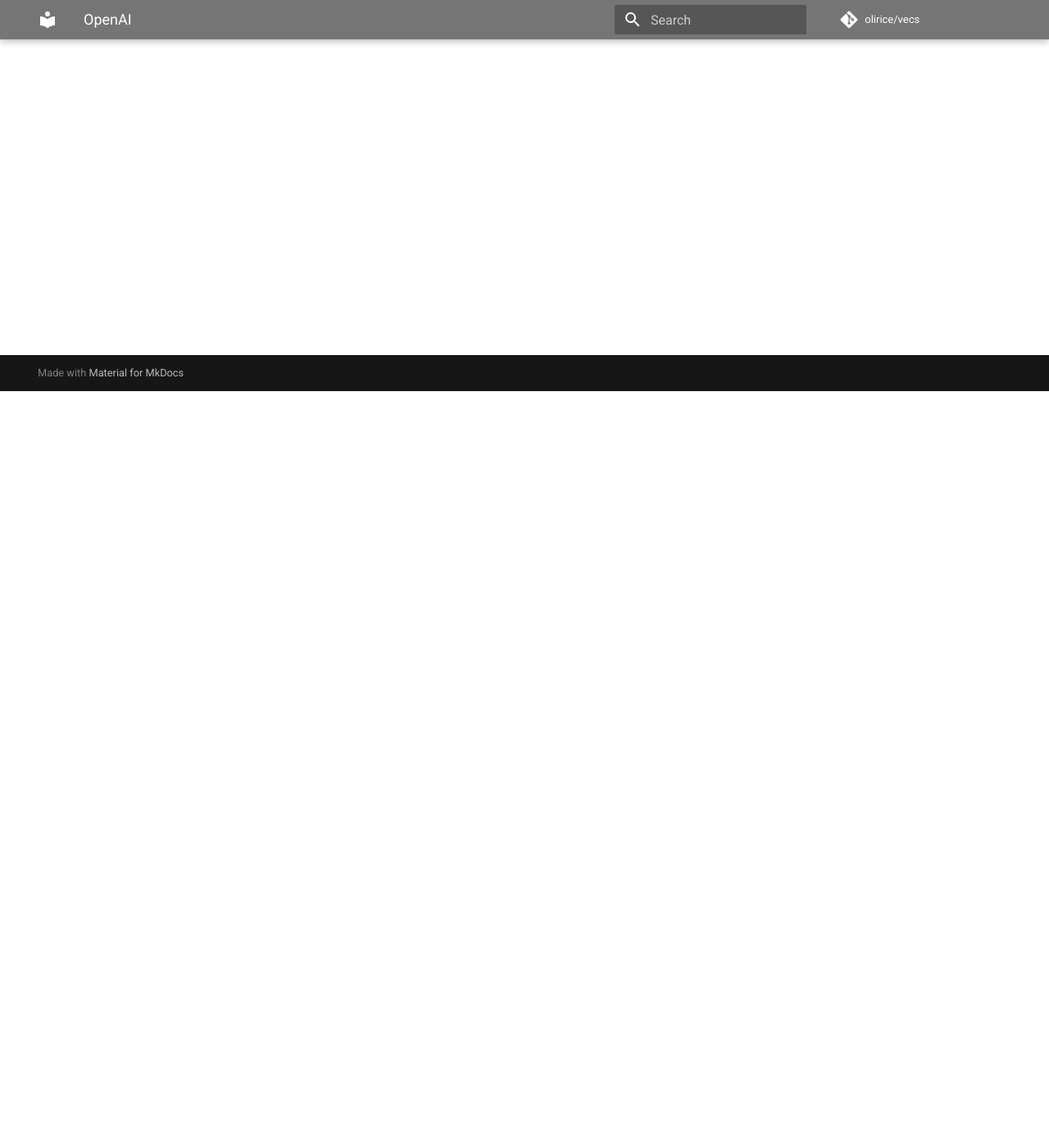
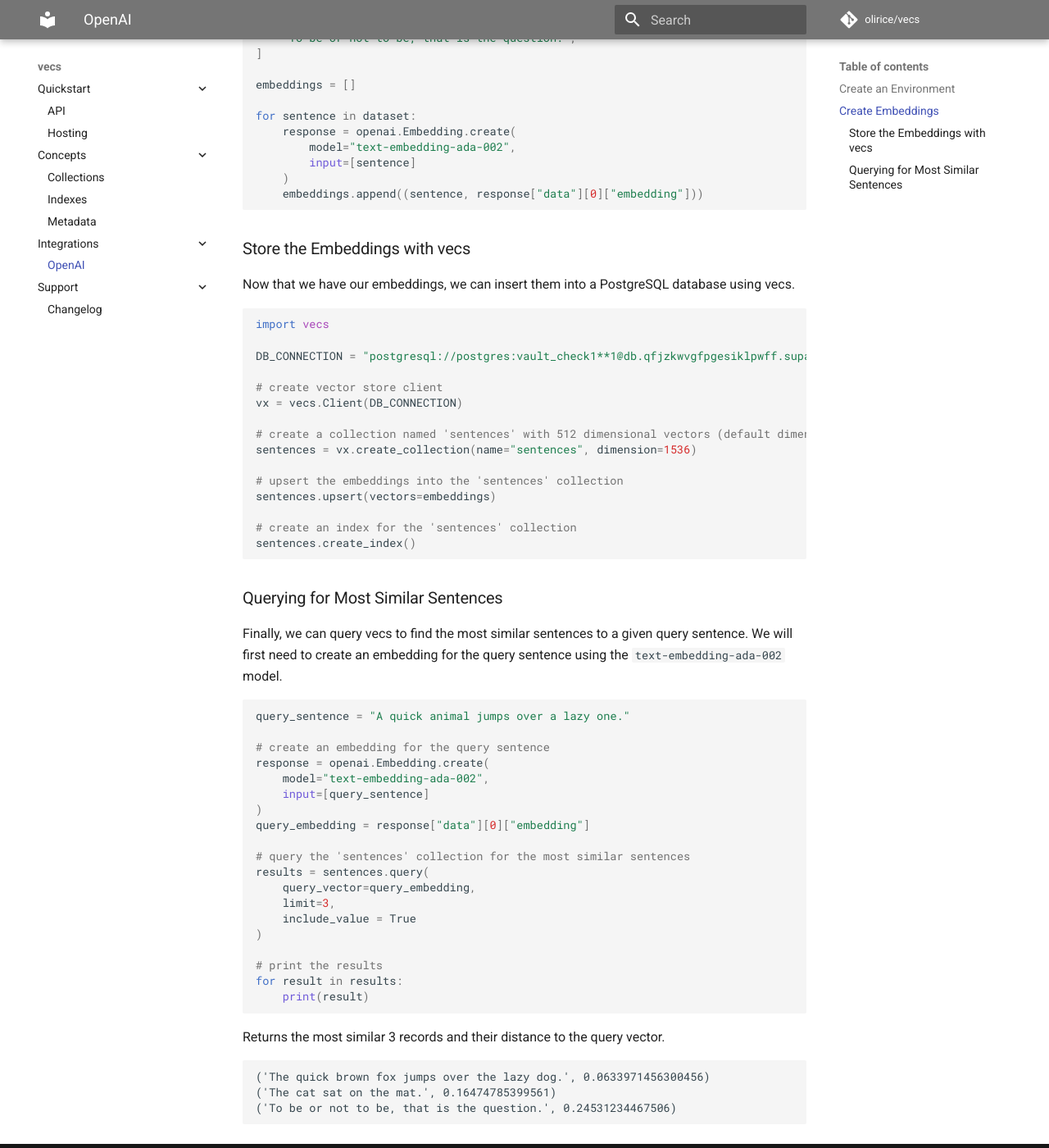
Before and after one commit to supabase/vecs, an MkDocs documentation site: the page built from docs/integrations_openai.md, in a window 1280 px wide and 1400 px high, scrolled down 923 px. Shown: the whole window at 82% size. Built offline with MkDocs 1.6.1 and Material for MkDocs 9.7.7, drawn with Linux system fonts in a browser that asks for light colours; comment, search, counter and statistics services are not loaded; some of the changed text lies outside the part shown.

Commit message:
openai example

````diff
--- a/docs/integrations_openai.md
+++ b/docs/integrations_openai.md
@@ -1 +1,99 @@
 # Integration: Open AI
+
+This guide will walk you through an example integration of the OpenAI API with the vecs Python library. We will create embeddings using OpenAI's `text-embedding-ada-002` model, insert these embeddings into a PostgreSQL database using vecs, and then query vecs to find the most similar sentences to a given query sentence.
+
+## Create an Environment
+
+First, you need to set up your environment. You will need Python 3.7 with the `vecs` and `openai` libraries installed.
+
+You can install the necessary Python libraries using pip:
+
+```
+pip install vecs openai
+```
+
+You'll also need:
+
+- [An OpenAI API Key](https://platform.openai.com/account/api-keys)
+- [A Postgres Database with the pgvector extension](hosting.md)
+
+## Create Embeddings
+
+Next, we will use OpenAI's `text-embedding-ada-002` model to create embeddings for a set of sentences.
+
+```python
+import openai
+
+openai.api_key = '<OPENAI-API-KEY>'
+
+dataset = [
+    "The cat sat on the mat.",
+    "The quick brown fox jumps over the lazy dog.",
+    "Friends, Romans, countrymen, lend me your ears",
+    "To be or not to be, that is the question.",
+]
+
+embeddings = []
+
+for sentence in dataset:
+    response = openai.Embedding.create(
+        model="text-embedding-ada-002",
+        input=[sentence]
+    )
+    embeddings.append((sentence, response["data"][0]["embedding"]))
+```
+
+### Store the Embeddings with vecs
+
+Now that we have our embeddings, we can insert them into a PostgreSQL database using vecs.
+
+```python
+import vecs
+
+DB_CONNECTION = "postgresql://postgres:vault_check1**1@db.qfjzkwvgfpgesiklpwff.supabase.co:5432/postgres"
+
+# create vector store client
+vx = vecs.Client(DB_CONNECTION)
+
+# create a collection named 'sentences' with 512 dimensional vectors (default dimension for text-embedding-ada-002)
+sentences = vx.create_collection(name="sentences", dimension=1536)
+
+# upsert the embeddings into the 'sentences' collection
+sentences.upsert(vectors=embeddings)
+
+# create an index for the 'sentences' collection
+sentences.create_index()
+```
+
+### Querying for Most Similar Sentences
+
+Finally, we can query vecs to find the most similar sentences to a given query sentence. We will first need to create an embedding for the query sentence using the `text-embedding-ada-002` model.
+
+```python
+query_sentence = "A quick animal jumps over a lazy one."
+
+# create an embedding for the query sentence
+response = openai.Embedding.create(
+    model="text-embedding-ada-002",
+    input=[query_sentence]
+)
+query_embedding = response["data"][0]["embedding"]
+
+# query the 'sentences' collection for the most similar sentences
+results = sentences.query(
+    query_vector=query_embedding,
+    limit=3,
+    include_value = True
+)
+
+# print the results
+for result in results:
+    print(result)
+```
+
+Returns the most similar 3 records and their distance to the query vector.
+```
+('The quick brown fox jumps over the lazy dog.', 0.0633971456300456)
+('The cat sat on the mat.', 0.16474785399561)
+('To be or not to be, that is the question.', 0.24531234467506)
+```
````
Also changed, not shown: 1 other file.
